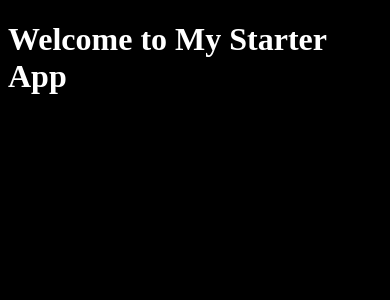
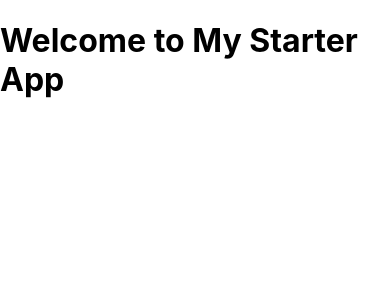
Before and after one commit to mohits1005/playground, a React app in the folder facenxt/: page / in a window 390 px wide. Shown: the top 300 px of the page. Built offline with nearby package versions, Linux system fonts and the light colour scheme.

Commit message:
Adding styled components, responsive grid component

```diff
--- a/facenxt/package.json
+++ b/facenxt/package.json
@@ -31,6 +31,7 @@
     "jest": "^24.7.1",
     "react-test-renderer": "^16.8.6",
     "style-loader": "^0.23.1",
+    "styled-components": "^4.2.0",
     "webpack": "^4.30.0",
     "webpack-cli": "^3.3.0",
     "webpack-dev-server": "^3.3.1",
--- a/facenxt/src/components/App.js
+++ b/facenxt/src/components/App.js
@@ -1,9 +1,14 @@
 import React, { Component } from 'react'
+import { Row, Column } from './responsive';
 class App extends Component{
     render(){
         return(
             <div>
-                <h1>Welcome to My Starter App</h1>
+                <Row>
+                    <Column sm="10" xs="12">
+                        <h1>Welcome to My Starter App</h1>
+                    </Column>
+                </Row>
             </div>
         )
     }
--- /dev/null
+++ b/facenxt/src/components/responsive.js
@@ -0,0 +1,27 @@
+import styled from "styled-components";
+function getWidthString(span){
+    if(!span) return;
+    let width = span / 12 * 100;
+    return `width: ${width}%;`;
+}
+export const Row = styled.div`
+    &::after{
+        content: "";
+        clear: both;
+        display: table;
+    }
+`;
+export const Column = styled.div`
+
+    ${({ center }) => (center ? "float: none;margin: 0 auto;" : "float: left;")};
+    ${({ xs }) => (xs ? getWidthString(xs): "width:100%")};
+    @media only screen and (min-width:768px){
+        ${({ sm }) => sm && getWidthString(sm)};
+    }
+    @media only screen and (min-width:992px){
+        ${({ md }) => md && getWidthString(md)};
+    }
+    @media only screen and (min-width:1200px){
+        ${({ lg }) => lg && getWidthString(lg)};
+    }
+`;
--- a/facenxt/src/styles/styles.css
+++ b/facenxt/src/styles/styles.css
@@ -1,4 +1,9 @@
-body{
-    color: white;
-    background: black;
+body {
+  margin: 0;
+  padding: 0;
+  font-family: -apple-system, BlinkMacSystemFont, "Segoe UI", "Roboto", "Oxygen",
+    "Ubuntu", "Cantarell", "Fira Sans", "Droid Sans", "Helvetica Neue",
+    sans-serif;
+  -webkit-font-smoothing: antialiased;
+  -moz-osx-font-smoothing: grayscale;
 }
```
Also changed, not shown: 1 other file (tests, documents, lock files or other folders).
